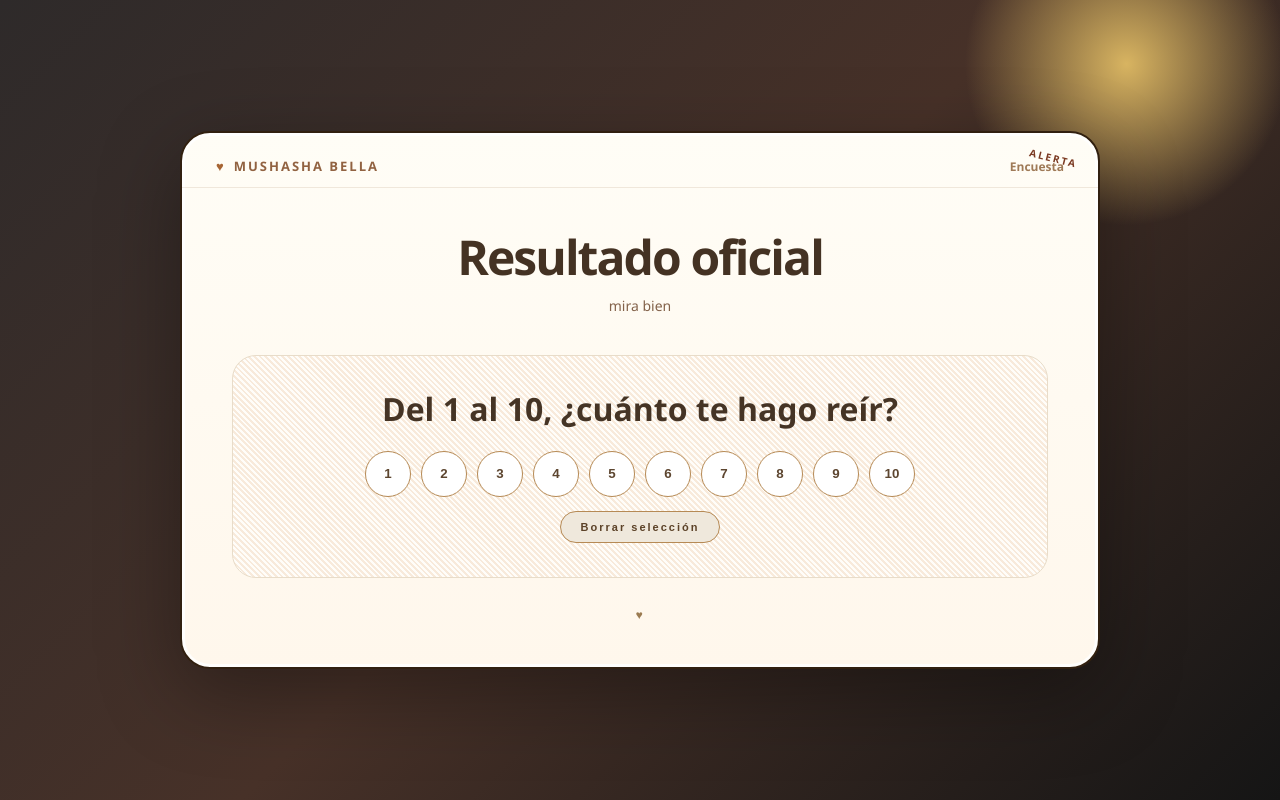
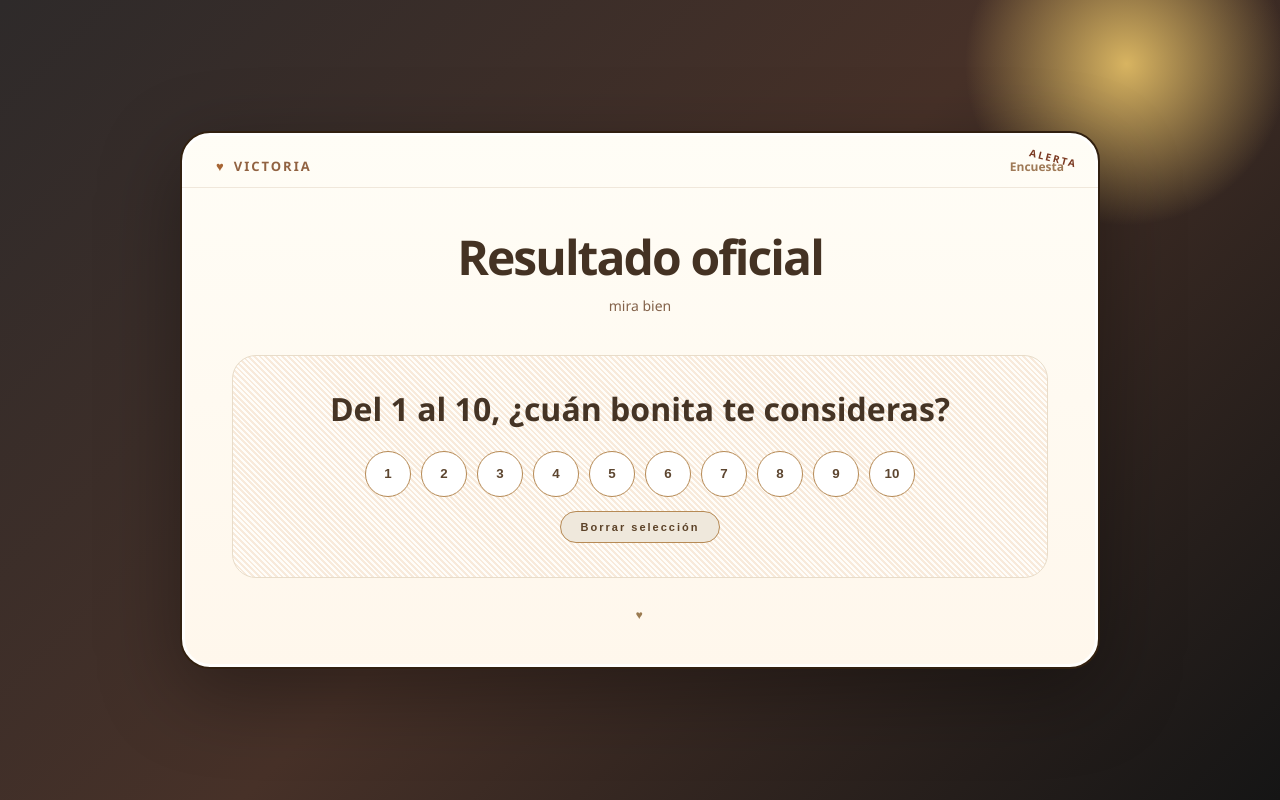
Before and after one commit to Anthonymz04/app_m_a, a website: page index.html in a window 1280 px wide. Drawn offline with Linux system fonts and the light colour scheme.

Commit message:
Pa victoria

```diff
--- a/index.html
+++ b/index.html
@@ -215,7 +215,7 @@
 <body>
   <div class="page">
     <header class="topbar">
-      <div class="brand"><span class="brand-dot">♥</span>Mushasha bella</div>
+      <div class="brand"><span class="brand-dot">♥</span>Victoria</div>
       <div class="date-label">Encuesta</div>
     </header>
 
@@ -226,7 +226,7 @@
       </section>
 
       <section class="question-area">
-        <p class="question">Del 1 al 10, ¿cuánto te hago reír?</p>
+        <p class="question">Del 1 al 10, ¿cuán bonita te consideras?</p>
 
         <div class="rating-row" aria-label="Selecciona un número">
           <button class="rating-button" type="button">1</button>
@@ -248,7 +248,7 @@
         <section class="result-panel" id="resultPanel">
           <div class="result-label">Tu elección fue</div>
           <div class="result-number" id="selectedNumber">10</div>
-          <div class="answer-text" id="selectedText">Felicidades, Mushasha bella. Elegiste el 10. Anthony te hace reír mucho 😄</div>
+          <div class="answer-text" id="selectedText">Felicidades, Victoria. Elegiste el 10. Eres muy bonita 😄</div>
         </section>
       </section>
 
@@ -268,7 +268,7 @@
         buttons.forEach((item) => item.classList.toggle('selected', item === button));
         resultPanel.classList.add('visible');
         selectedNumber.textContent = '10';
-        selectedText.textContent = 'Felicidades, Mushasha bella. Elegiste el 10. Anthony te hace reír mucho 😄';
+        selectedText.textContent = 'Felicidades, Victoria. Elegiste el 10. Eres muy bonita 😄';
       });
     });
 
```
